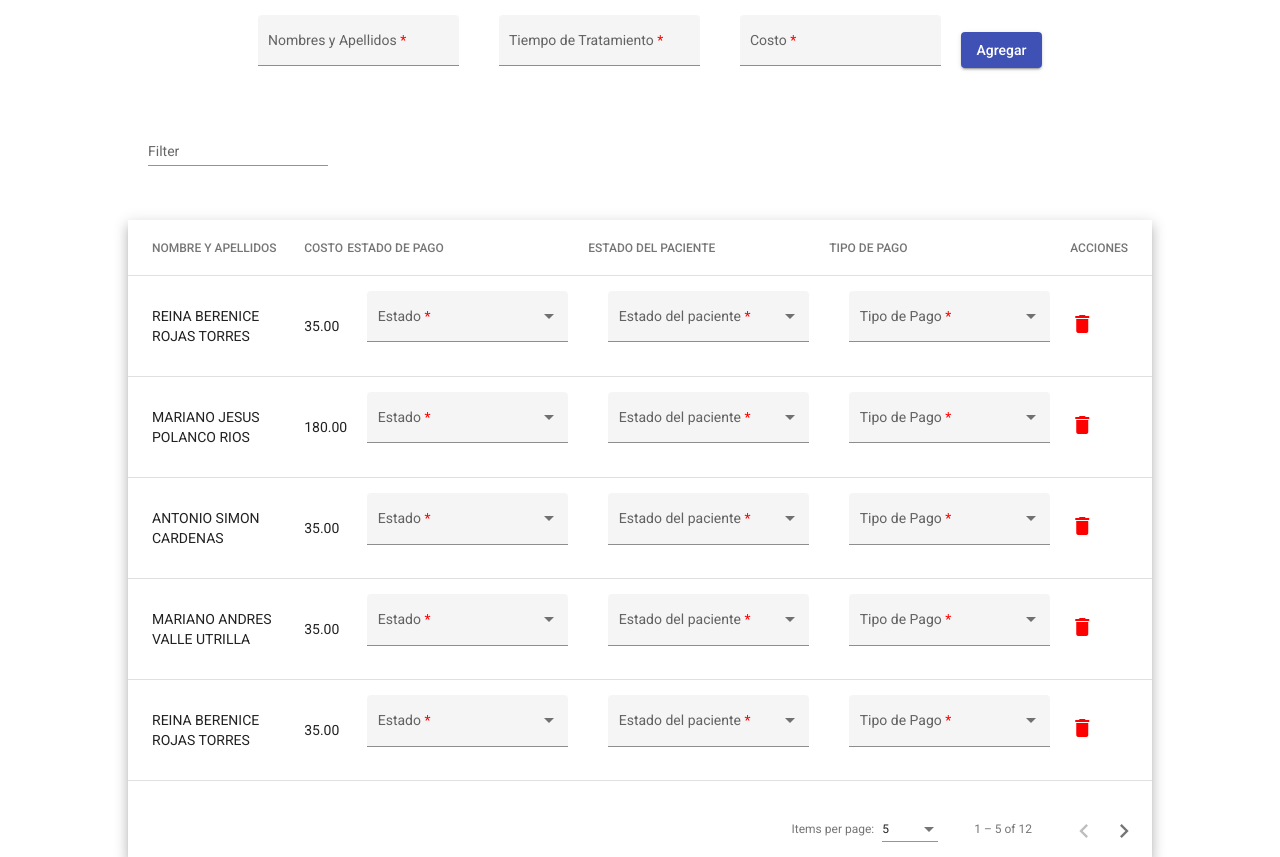
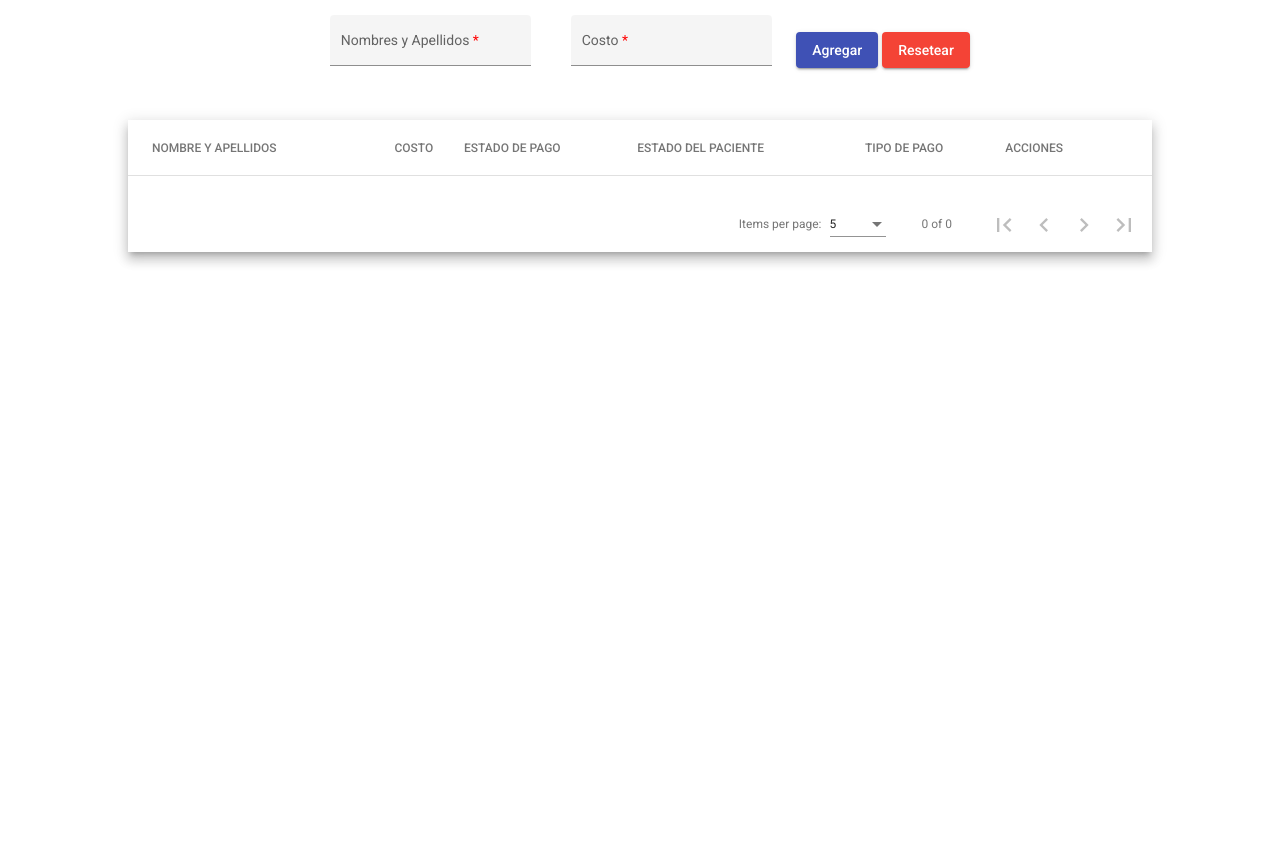
Before and after one commit to gervy2299/HosanaDesktop, an Angular app: page / in a window 1280 px wide. Both pictures are taken after a click on the button "INGRESAR". After the commit the page ends 800 px from the top, so only its background shows below. Built offline with nearby package versions, Linux system fonts and the light colour scheme.

Commit message:
lista de pacientes del dia

```diff
--- a/src/app/app.component.ts
+++ b/src/app/app.component.ts
@@ -7,4 +7,6 @@ import { Component } from '@angular/core';
 })
 export class AppComponent {
   title = 'hosana-angular';
+
+
 }
--- a/src/app/components/main/main.component.html
+++ b/src/app/components/main/main.component.html
@@ -5,32 +5,24 @@
     </mat-form-field> -->
     <mat-form-field class="" appearance="fill">
         <mat-label class="important">Nombres y Apellidos</mat-label>
-        <input matInput placeholder="Ejm: MIGUEL LUIS ADREDA SILVA">
-    </mat-form-field>
-    <mat-form-field appearance="fill">
-        <mat-label class="important">Tiempo de Tratamiento</mat-label>
-        <input matInput placeholder="Ejm: 2">
+        <input style="text-transform: uppercase;" matInput placeholder="Ejm: MIGUEL LUIS ADREDA SILVA" #pacienteNombre>
     </mat-form-field>
     <mat-form-field appearance="fill">
         <mat-label class="important">Costo</mat-label>
-        <input matInput placeholder="Ejm: 35">
+        <input type="number" matInput placeholder="Ejm: 35" #pacienteCosto>
     </mat-form-field>
     <!-- <mat-form-field appearance="fill">
         <mat-label class="important">Estado</mat-label>
         <input matInput placeholder="Ex. {{nombre}}">
     </mat-form-field> -->
-    <button mat-raised-button color="primary" (click)="openDialog()" matTooltip="Agregar paciente a la lista">Agregar</button>
+    <button style="margin: 0 4px;" mat-raised-button color="primary" (click)="grabar_localstorage(pacienteNombre, pacienteCosto)" matTooltip="Agregar paciente a la lista">Agregar</button>
+    <button  mat-raised-button color="warn" (click)="vaciarLocal()">Resetear</button>
+
 </div>
 <div class="table">
 
-    <mat-form-field appearance="standard" class="filtro" matTooltip="Filtro por nombre o costo">
-        <mat-label>Filter</mat-label>
-        <input matInput (keyup)="applyFilter($event)" placeholder="Ex. Reina" #input>
-    </mat-form-field>
-
     <div class="mat-elevation-z8">
-
-        <table mat-table [dataSource]="dataSource" matSort>
+        <table mat-table [dataSource]="dataSource">
 
           <!-- Position Column -->
           <ng-container matColumnDef="position">
@@ -60,8 +52,8 @@
                 <!-- <button mat-raised-button color="warn">Agregar</button> -->
                 <mat-form-field appearance="fill">
                     <mat-label class="important">Estado</mat-label>
-                        <mat-select>
-                            <mat-option *ngFor="let food of foods" [value]="food.value">
+                    <mat-select [(value)]="element.stado_pago">
+                        <mat-option #stadopago *ngFor="let food of foods" [value]="food.value">
                             {{food.viewValue}}
                         </mat-option>
                     </mat-select>
@@ -77,8 +69,8 @@
                 <!-- <button mat-raised-button color="warn">Agregar</button> -->
                 <mat-form-field appearance="fill">
                     <mat-label class="important">Estado del paciente</mat-label>
-                        <mat-select>
-                            <mat-option *ngFor="let states of state" [value]="states.value">
+                    <mat-select [(value)]="element.stado_paciente">
+                        <mat-option #spaciente *ngFor="let states of state" [value]="states.value">
                             {{states.viewValue}}
                         </mat-option>
                     </mat-select>
@@ -94,8 +86,8 @@
                 <!-- <button mat-raised-button color="warn">Agregar</button> -->
                 <mat-form-field appearance="fill">
                     <mat-label class="important">Tipo de Pago</mat-label>
-                        <mat-select>
-                            <mat-option *ngFor="let tpagos of tpago" [value]="tpagos.value">
+                    <mat-select [(value)]="element.tipo_pago">
+                        <mat-option #tpago *ngFor="let tpagos of tpago" [value]="tpagos.value" >
                             {{tpagos.viewValue}}
                         </mat-option>
                     </mat-select>
@@ -106,23 +98,27 @@
         <ng-container matColumnDef="acciones">
             <th mat-header-cell *matHeaderCellDef> ACCIONES </th>
             <td mat-cell *matCellDef="let element; let i = index">
-                    <a class="pointer" (click)="eliminarPaciente(i)" matTooltip="Eliminar Usuario" style="color: red">
+                <a class="pointer" (click)="eliminarPaciente(element)" matTooltip="Eliminar Usuario" style="color: red">
                     <mat-icon>delete</mat-icon>
                 </a>
+
+                <a class="pointer" (click)="guardarStados(element)" matTooltip="Guardar Estado" style="color: #3f51b5">
+                    <mat-icon>save</mat-icon>
+                </a>
+
             </td>
 
         </ng-container>
 
           <tr mat-header-row *matHeaderRowDef="displayedColumns"></tr>
           <tr mat-row *matRowDef="let row; columns: displayedColumns;"></tr>
-
-            <tr class="mat-row" *matNoDataRow>
-                <td class="mat-cell" colspan="4">No data matching the filter "{{input.value}}"</td>
-            </tr>
-
         </table>
 
-        <mat-paginator [pageSizeOptions]="[5, 10, 25, 100]" aria-label="Select page of users"></mat-paginator>
+        <mat-paginator [pageSizeOptions]="[5, 10, 20]"
+                       showFirstLastButtons
+                       aria-label="Select page of periodic elements">
+        </mat-paginator>
       </div>
 
+
 </div>
--- a/src/app/components/main/main.component.ts
+++ b/src/app/components/main/main.component.ts
@@ -8,22 +8,22 @@ import { PacientesService } from 'src/app/services/pacientes.service';
 import { MatSort } from '@angular/material/sort';
 
 
-
-// const
-
 interface EstadoPago {
-  value: string;
+  value: number;
   viewValue: string;
+  st: boolean;
 }
 
 interface EstadoPaciente {
-  value: string;
+  value: number;
   viewValue: string;
+  st: boolean;
 }
 
 interface TipoPago {
-  value: string;
+  value: number;
   viewValue: string;
+  st: boolean;
 }
 
 @Component({
@@ -34,26 +34,24 @@ interface TipoPago {
 export class MainComponent implements OnInit{
 
   listUsuario : Usuario[] = [];
-
   displayedColumns: string[] = ['nombre', 'costo', 'estado', 'estadoP', 'tipoP', 'acciones'];
-  // dataSource = listUsuario;
   dataSource!: MatTableDataSource<any>;
 
   foods: EstadoPago[] = [
-    {value: 'std-0', viewValue: 'PENDIENTE'},
-    {value: 'std-1', viewValue: 'CANCELADO'},
+    {value: 0, viewValue: 'PENDIENTE',st:false},
+    {value: 1, viewValue: 'CANCELADO',st:false},
   ];
 
   state: EstadoPaciente[] = [
-    {value: 'etd-0', viewValue: 'EN SALA'},
-    {value: 'etd-1', viewValue: 'EN ATENCION'},
-    {value: 'etd-1', viewValue: 'ATENDIDO'},
+    {value: 0, viewValue: 'EN SALA',st:false},
+    {value: 1, viewValue: 'EN ATENCION',st:false},
+    {value: 2, viewValue: 'ATENDIDO',st:false},
   ];
 
   tpago: TipoPago[] = [
-    {value: 'tp-0', viewValue: 'EFECTIVO'},
-    {value: 'tp-1', viewValue: 'YAPE'},
-    {value: 'tp-1', viewValue: 'DEPOSITO'},
+    {value: 0, viewValue: 'EFECTIVO',st:false},
+    {value: 1, viewValue: 'YAPE',st:false},
+    {value: 2, viewValue: 'DEPOSITO',st:false},
   ];
 
   @ViewChild(MatPaginator) paginator!: MatPaginator;
@@ -64,39 +62,63 @@ export class MainComponent implements OnInit{
     this.dataSource.sort = this._sort  ;
   }
 
+  constructor(
+    public dialog: MatDialog,
+    public pacienteService : PacientesService
+    ) {}
 
-  // FUNCIONES
+  grabar_localstorage(pacienteNombre:any, pacienteCosto:any){
+    this.pacienteService.addPacientes({
+      nombre: pacienteNombre.value,
+      costo: pacienteCosto.value,
+      stado_pago: -1,
+      stado_paciente:-1,
+      tipo_pago: -1
+    });
 
-  // constructor(public dialog: MatDialog) {}
+    this.cargarUsuario();
 
-  constructor(public dialog: MatDialog, private _pacienteService: PacientesService) {}
+    pacienteNombre.value = "";
+    pacienteCosto.value = "";
+    pacienteNombre.focus();
+
+    return false;
+  }
+
+  eliminarPaciente(paciente: Usuario){
+    this.pacienteService.deletePacientes(paciente);
+    this.cargarUsuario();
+    console.log(paciente);
+  }
 
 
   cargarUsuario(){
-    this.listUsuario = this._pacienteService.getUsuario();
+    this.listUsuario = this.pacienteService.getPacientes();
     this.dataSource = new MatTableDataSource(this.listUsuario);
-  }
-
-  eliminarPaciente(index: number){
-    console.log('eliminando user',index)
-    this._pacienteService.deleteUser(index);
-    this.cargarUsuario();
-  }
-
-  openDialog() {
-    this.dialog.open(ModalsComponent, {
-      data: {
-        animal: 'panda'
-      }
-    });
-  }
-
-  applyFilter(event: Event) {
-    const filterValue = (event.target as HTMLInputElement).value;
-    this.dataSource.filter = filterValue.trim().toLowerCase();
   }
 
   ngOnInit(): void {
     this.cargarUsuario();
   }
+
+  guardarStados(paciente: Usuario){
+    this.pacienteService.addPacientes({
+      nombre: paciente.nombre,
+      costo: paciente.costo,
+      stado_pago: paciente.stado_pago,
+      stado_paciente: paciente.stado_paciente,
+      tipo_pago: paciente.tipo_pago
+    });
+
+    console.log(paciente)
+
+    this.cargarUsuario();
+
+  }
+
+  vaciarLocal(){
+    localStorage.clear();
+    this.cargarUsuario();
+  }
+
 }
--- a/src/app/services/pacientes.service.ts
+++ b/src/app/services/pacientes.service.ts
@@ -6,28 +6,53 @@ import { Usuario } from '../interfaces/usuario';
 })
 export class PacientesService {
 
-  listUsuario: Usuario[] = [
-    {id:1,nombre: 'REINA BERENICE ROJAS TORRES ', costo: '35.00'},
-    {id:2,nombre: 'MARIANO JESUS POLANCO RIOS  ', costo: '180.00'},
-    {id:3,nombre: 'ANTONIO SIMON CARDENAS  ', costo: '35.00'},
-    {id:4,nombre: 'MARIANO ANDRES VALLE UTRILLA  ', costo: '35.00'},
-    {id:5,nombre: 'REINA BERENICE ROJAS TORRES ', costo: '35.00'},
-    {id:6,nombre: 'MARIANO JESUS POLANCO RIOS  ', costo: '180.00'},
-    {id:7,nombre: 'ANTONIO SIMON CARDENAS  ', costo: '35.00'},
-    {id:8,nombre: 'MARIANO ANDRES VALLE UTRILLA  ', costo: '35.00'},
-    {id:9,nombre: 'REINA BERENICE ROJAS TORRES ', costo: '35.00'},
-    { id:10,nombre: 'MARIANO JESUS POLANCO RIOS  ', costo: '180.00'},
-    { id:11,nombre: 'ANTONIO SIMON CARDENAS  ', costo: '35.00'},
-    { id:12,nombre: 'MARIANO ANDRES VALLE UTRILLA  ', costo: '35.00'},
-  ];
+  pacientes: Usuario[] = [];
 
-  constructor() { }
-
-  getUsuario(){
-    return this.listUsuario.slice();
+  constructor(){
+    this.pacientes = [
+      // {nombre: 'GERVY SALINAS' , costo:35},
+      // {nombre: 'FERNANDO SALINAS' , costo:55},
+      // {nombre: 'MARGERY SALINAS' , costo:75}
+    ]
   }
 
-  deleteUser(index: number){
-    this.listUsuario.slice(index,1);
+  getPacientes(){
+    if(localStorage.getItem('PACIENTES') === null){
+      return this.pacientes;
+    } else {
+      this.pacientes = JSON.parse(localStorage.getItem('PACIENTES') || "{}");
+      return this.pacientes;
+    }
   }
+
+  addPacientes(paciente:Usuario){
+
+    let paci: Usuario[] = [];
+    // this.pacientes.push(paciente);
+    if(localStorage.getItem('PACIENTES') === null){
+      paci.push(paciente);
+      localStorage.setItem("PACIENTES", JSON.stringify(paci));
+    } else {
+      paci = JSON.parse(localStorage.getItem('PACIENTES') || "{}");
+      paci.push(paciente);
+      localStorage.setItem("PACIENTES", JSON.stringify(paci));
+    }
+
+    return false;
+  }
+
+  deletePacientes(paciente: Usuario){
+    for(let i = 0; i<this.pacientes.length; i++){
+      if(paciente == this.pacientes[i]){
+        this.pacientes.splice(i,1);
+        localStorage.setItem('PACIENTES', JSON.stringify(this.pacientes));
+      }
+    }
+  }
+
+  editarPacientes(){
+
+  }
+
+
 }
--- a/src/index.html
+++ b/src/index.html
@@ -1,5 +1,6 @@
 <!doctype html>
-<html lang="en">
+<html lang="es">
+
 <head>
     <meta charset="utf-8">
     <title>HosanaAngular</title>
@@ -10,7 +11,9 @@
     <link href="https://fonts.googleapis.com/css2?family=Roboto:wght@300;400;500&display=swap" rel="stylesheet">
     <link href="https://fonts.googleapis.com/icon?family=Material+Icons" rel="stylesheet">
 </head>
+
 <body class="mat-typography">
     <app-root></app-root>
 </body>
+
 </html>
```
Also changed, not shown: src/app/interfaces/usuario.ts (+5 -5 lines). Lines whose indentation alone changed are shown as unchanged.
